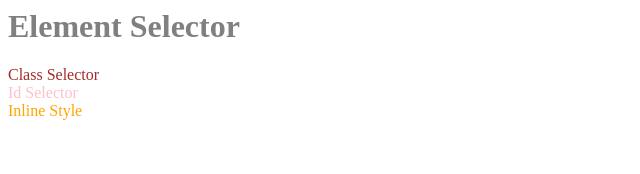
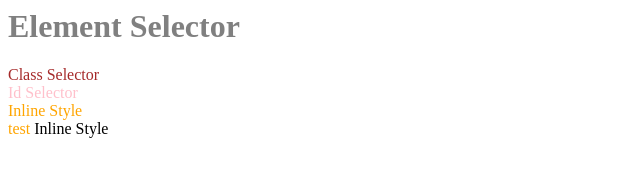
Before and after one commit to knightmoves-schools/011-inline-styles-selectors-hepanazure, a website: page index.html in a window 1280 px wide. Shown: the full height of the page, 0-640 px from the left. Drawn offline with Linux system fonts and the light colour scheme.

Commit message:
added span

```diff
--- a/index.html
+++ b/index.html
@@ -12,7 +12,7 @@
         }
 
         #selector-id {
-          color:pink
+          color:pink;
         }
   </style>
 </head>
@@ -21,7 +21,9 @@
   <h1>Element Selector</h1>
   <div class="brown-text">Class Selector</div>
   <div id="selector-id">Id Selector</div>
-  <div style="color: orange;"> Inline Style</div>
+  <div style="color:orange;"> Inline Style</div>
+  <span style="color:orange">test</span>
+  <span>Inline Style</span>
 </body>
 
 </html>
```
